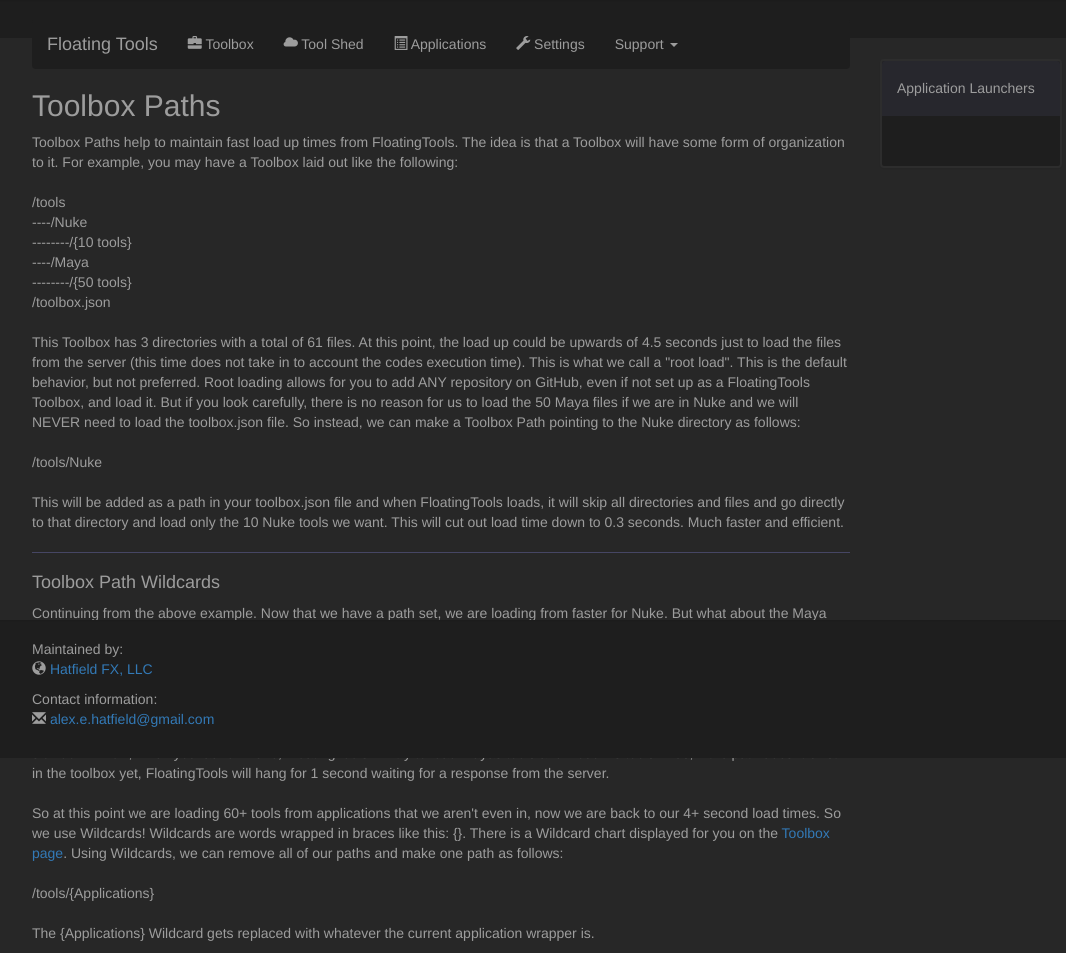
After one commit to dan-stein/FloatingTools, a Flask app: page /toolbox_paths in a window 1280 px wide. The commit adds this page. Shown: the whole page, without its empty margins (199-1265 px from the left). Run offline with Flask 2, Linux system fonts and the light colour scheme; parts of the project's set-up code (start-up, migrations or seed data) failed here and were passed over; some libraries are stand-ins or nearby versions.

Commit message:
Pushing final fixes for initial Alpha release.

```diff
--- /dev/null
+++ b/FloatingTools/Dashboard/templates/ToolboxPaths.html
@@ -0,0 +1,57 @@
+{% extends "layout.html" %}
+{% block title %}Toolbox{% endblock %}
+{% block body %}
+<h2>Toolbox Paths</h2>
+<p>
+    Toolbox Paths help to maintain fast load up times from FloatingTools. The idea is that a Toolbox will have some form
+    of organization to it. For example, you may have a Toolbox laid out like the following:<br><br>
+
+    /tools<br>
+    ----/Nuke<br>
+    --------/{10 tools}<br>
+    ----/Maya<br>
+    --------/{50 tools}<br>
+    /toolbox.json<br><br>
+
+    This Toolbox has 3 directories with a total of 61 files. At this point, the load up could be upwards of 4.5 seconds
+    just to load the files from the server (this time does not take in to account the codes execution time). This is
+    what we call a "root load". This is the default behavior, but not preferred. Root loading allows for you to add ANY
+    repository on GitHub, even if not set up as a FloatingTools Toolbox, and load it. But if you look carefully, there
+    is no reason for us to load the 50 Maya files if we are in Nuke and we will NEVER need to load the toolbox.json
+    file. So instead, we can make a Toolbox Path pointing to the Nuke directory as follows:<br><br>
+
+    /tools/Nuke<br><br>
+
+    This will be added as a path in your toolbox.json file and when FloatingTools loads, it will skip all directories
+    and files and go directly to that directory and load only the 10 Nuke tools we want. This will cut out load time
+    down to 0.3 seconds. Much faster and efficient.
+</p>
+<hr>
+
+<h4>Toolbox Path Wildcards</h4>
+<p>
+    Continuing from the above example. Now that we have a path set, we are loading from faster for Nuke. But what about
+    the Maya tools? The initial reflex will be to add another path for Maya and then you will have 2 load up paths in
+    your toolbox.json file.<br><br>
+
+    /tools/Nuke
+    /tools/Maya<br><br>
+
+    This is fine, but this is essentially hard coding to these applications. For example, what if you add Houdini to
+    your Toolbox? You then need to add a third path and now you have a bunch of hardcoded paths. Now there is a drawback
+    to this method that provides a slowdown. Now, when you launch Nuke, FloatingTools will try to load Mayas tools and
+    Houdinis tools. Plus, if the path doesnt exist in the toolbox yet, FloatingTools will hang for 1 second waiting for
+    a response from the server.<br><br>
+
+    So at this point we are loading 60+ tools from applications that we aren't even in, now we are back to our 4+ second
+    load times. So we use Wildcards! Wildcards are words wrapped in braces like this: {}. There is a Wildcard chart
+    displayed for you on the <a href="/toolbox">Toolbox page</a>. Using Wildcards, we can remove all of our paths and
+    make one path as follows:
+    <br><br>
+
+    /tools/{Applications}
+    <br><br>
+
+    The {Applications} Wildcard gets replaced with whatever the current application wrapper is.<br>
+</p>
+{% endblock %}
--- a/FloatingTools/Dashboard/toolbox.py
+++ b/FloatingTools/Dashboard/toolbox.py
@@ -5,13 +5,25 @@ import FloatingTools
 from flask import request, render_template, redirect
 
 # github imports
-from github import UnknownObjectException
+from github import UnknownObjectException, GithubException
 
 # package imports
 from utilities import SERVER
 
 # python imports
 import json
+import time
+
+# private globals
+_BENCHMARK_DATA = dict(directories=[], files=[], applications={}, paths={})
+
+
+def toolbox():
+    """
+    Launch tool shed page to configure Floating Tools
+    :return:
+    """
+    FloatingTools.Dashboard.startServer(url='toolbox')
 
 
 @SERVER.route('/toolbox', methods=['GET', 'POST'])
@@ -41,21 +53,167 @@ def renderToolbox():
         data = json.loads(localRepos[localToolbox].get_file_contents('/toolbox.json').decoded_content)
     except UnknownObjectException:
         pass
-
     finally:
         FloatingTools.Dashboard.setDashboardVariable('toolbox_data', data)
+
+    FloatingTools.Dashboard.setDashboardVariable('benchmark_data', _BENCHMARK_DATA)
+    FloatingTools.Dashboard.setDashboardVariable('benchmark_file_count', len(_BENCHMARK_DATA['files']))
+    FloatingTools.Dashboard.setDashboardVariable('benchmark_directory_count', len(_BENCHMARK_DATA['directories']))
 
     return render_template('Toolbox.html', **FloatingTools.Dashboard.dashboardEnv())
 
 
+def recursiveRepoWalk(repo, path):
+    """
+    --private--
+    :return:
+    """
+    global _BENCHMARK_DATA
+
+    try:
+        repoContents = repo.get_dir_contents(path.strip('/'))
+
+        for fo in repoContents:
+            # loop over directories
+            if fo.type == 'dir':
+                _BENCHMARK_DATA['directories'].append(fo.name)
+                recursiveRepoWalk(repo, fo.path)
+            else:
+                _BENCHMARK_DATA['files'].append(fo.name)
+
+    except GithubException:
+        pass
+
+
+@SERVER.route('/toolbox/_setup')
+def setUpToolbox():
+    """
+    --private--
+    :return:
+    """
+    toolbox = FloatingTools.Dashboard.dashboardEnv()['toolbox']
+    toolboxRepo = FloatingTools.gitHubConnect().get_user().get_repo(toolbox)
+
+    toolboxRepo.create_file(
+        '/toolbox.json',
+        'Setting up as FloatingTools Toolbox!',
+        json.dumps(dict(paths=[]), indent=4, sort_keys=True)
+    )
+
+    return redirect('/toolbox?toolbox=' + toolbox)
+
+
+@SERVER.route('/toolbox/_benchmark')
+def benchmark():
+    """
+    --private--
+    :return:
+    """
+    global _BENCHMARK_DATA
+    _BENCHMARK_DATA = dict(directories=[], files=[], applications={}, paths={})
+
+    toolbox = FloatingTools.Dashboard.dashboardEnv()['toolbox']
+    toolboxRepo = FloatingTools.gitHubConnect().get_user().get_repo(toolbox)
+    contentFile = toolboxRepo.get_file_contents('toolbox.json')
+    toolboxMap = json.loads(contentFile.decoded_content)
+
+    paths = toolboxMap['paths']
+    if not paths:
+        paths = ['/']
+
+    for path in paths:
+        if '{Applications}' in path:
+            for app in FloatingTools.APP_WRAPPERS:
+                try:
+                    appPath = path.replace('{Applications}', app.NAME)
+                    toolboxRepo.get_dir_contents(appPath.strip('/'))
+
+                    if app.NAME not in _BENCHMARK_DATA['applications']:
+                        _BENCHMARK_DATA['applications'][app.NAME] = {}
+
+                    startTime = time.time()
+                    recursiveRepoWalk(toolboxRepo, appPath)
+                    endTime = time.time()
+
+                    _BENCHMARK_DATA['applications'][app.NAME][appPath] = endTime - startTime
+                except GithubException:
+                    pass
+
+        else:
+            try:
+                startTime = time.time()
+                recursiveRepoWalk(toolboxRepo, path)
+                endTime = time.time()
+
+                _BENCHMARK_DATA['paths'][path] = endTime - startTime
+
+            except GithubException:
+                pass
+
+    return redirect('/toolbox?toolbox=' + toolbox)
+
+
+@SERVER.route('/toolbox/_addPath')
+def addToolboxPath():
+    """
+    --private--
+    :return:
+    """
+    toolbox = FloatingTools.Dashboard.dashboardEnv()['toolbox']
+    path = request.args.get('path')
+
+    toolboxRepo = FloatingTools.gitHubConnect().get_user().get_repo(toolbox)
+    contentFile = toolboxRepo.get_file_contents('toolbox.json')
+    toolboxMap = json.loads(contentFile.decoded_content)
+
+    if path not in toolboxMap['paths']:
+        toolboxMap['paths'].append(path)
+
+    toolboxRepo.update_file(
+        path='/toolbox.json',
+        message='Adding %s to toolbox.' % path,
+        content=json.dumps(toolboxMap, indent=4, sort_keys=True),
+        sha=contentFile.sha
+    )
+
+    return redirect('/toolbox?toolbox=' + toolbox)
+
+
 @SERVER.route('/toolbox/_save')
 def saveToolbox():
+    """
+    --private--
+    :return:
+    """
     return redirect('/toolbox')
 
 
-def toolbox():
+@SERVER.route('/toolbox/_removePath')
+def removeToolboxPath():
     """
-    Launch tool shed page to configure Floating Tools
+    --private--
     :return:
     """
-    FloatingTools.Dashboard.startServer(url='toolbox')
+    toolbox = FloatingTools.Dashboard.dashboardEnv()['toolbox']
+
+    toolboxRepo = FloatingTools.gitHubConnect().get_user().get_repo(toolbox)
+    contentFile = toolboxRepo.get_file_contents('toolbox.json')
+    toolboxMap = json.loads(contentFile.decoded_content)
+
+    for path in request.args:
+        if path in toolboxMap['paths']:
+            toolboxMap['paths'].remove(path)
+
+    toolboxRepo.update_file(
+        path='/toolbox.json',
+        message='Removing %s from toolbox.' % str([path for path in request.args]),
+        content=json.dumps(toolboxMap, indent=4, sort_keys=True),
+        sha=contentFile.sha
+    )
+
+    return redirect('/toolbox?toolbox=' + toolbox)
+
+
+@SERVER.route('/toolbox_paths')
+def toolboxPaths():
+    return render_template('ToolboxPaths.html')
```
Also changed, not shown: FloatingTools/Dashboard/templates/Toolbox.html (+132 -7 lines).
